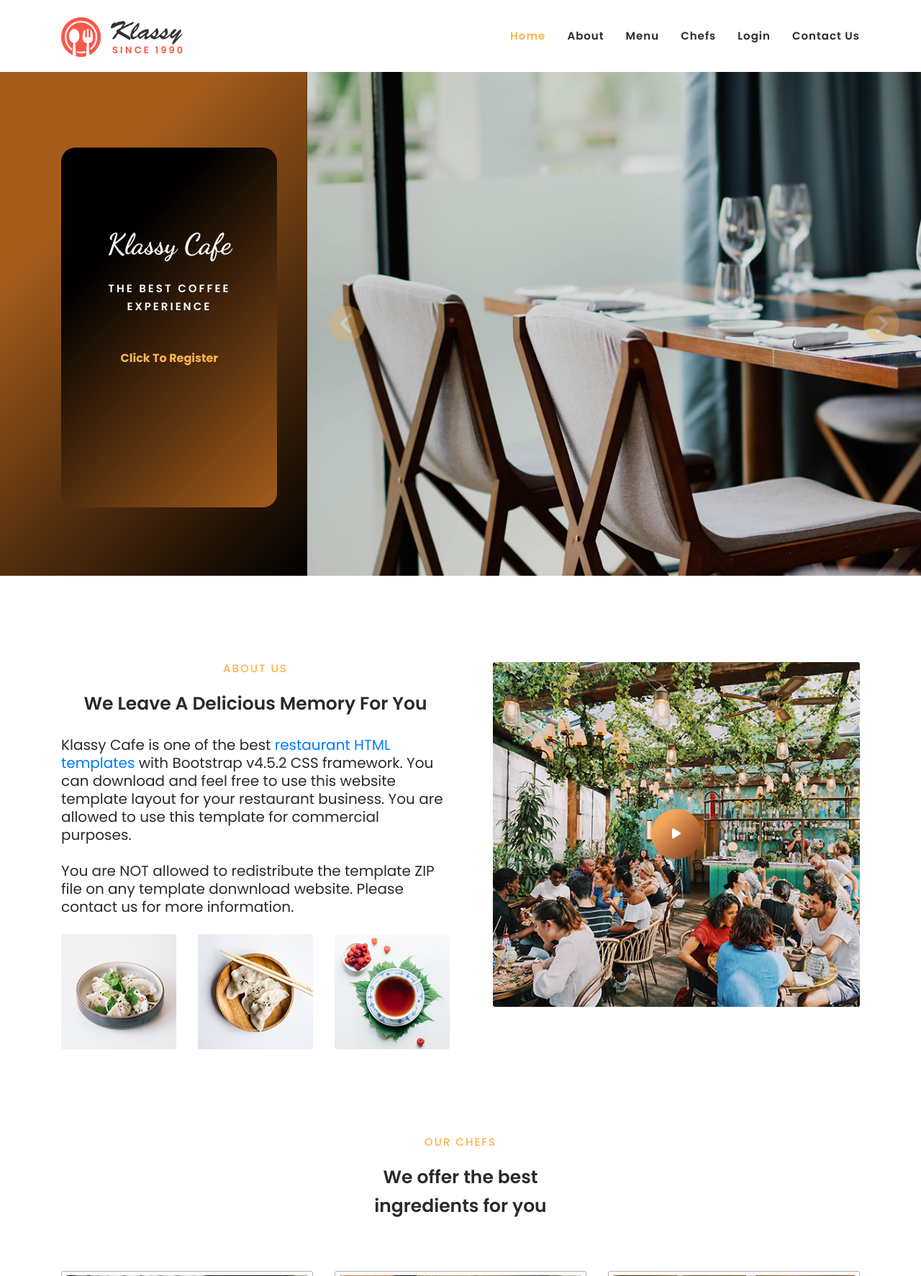
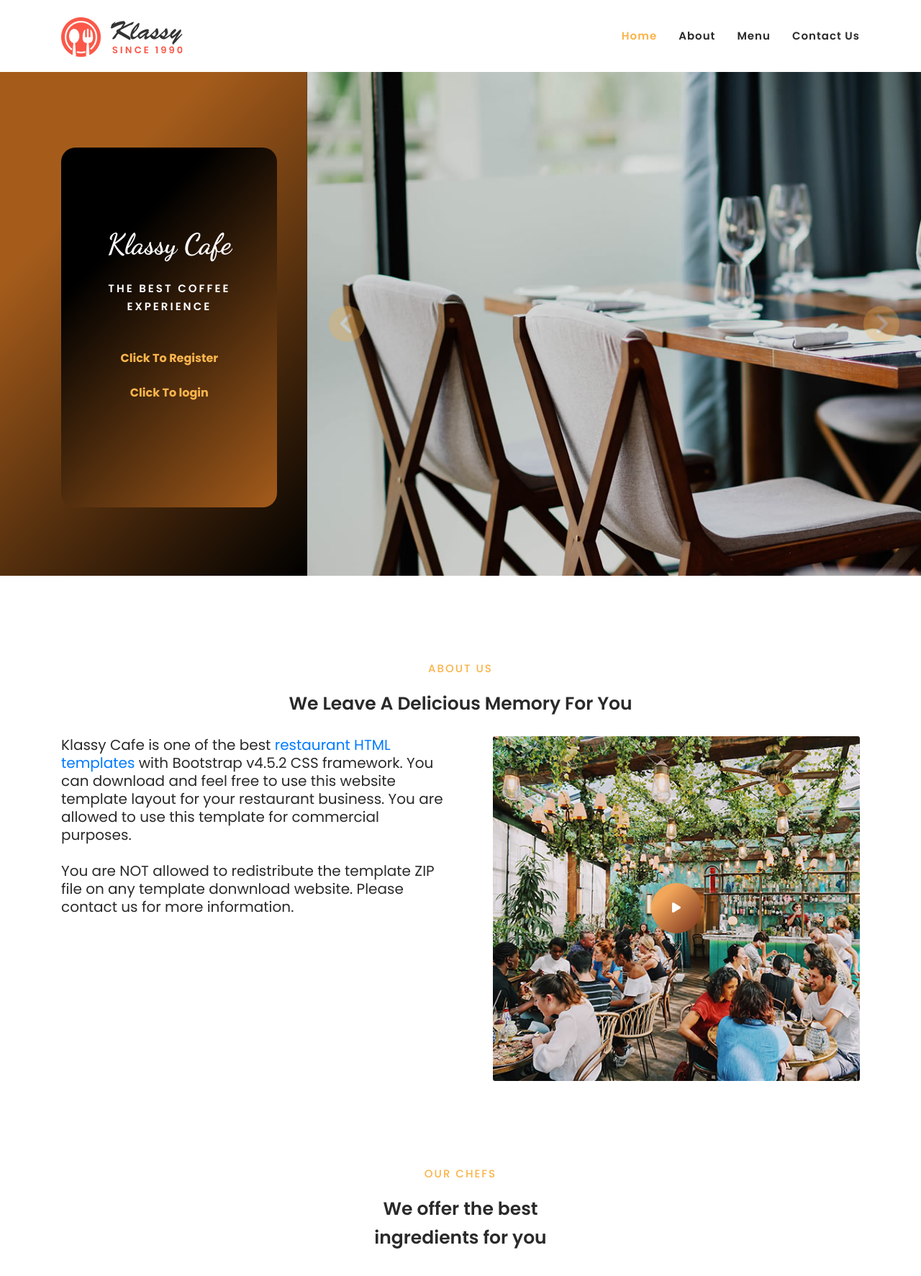
Before and after one commit to SubhamGupta007/StackHack2.0, a Django app: page / in a window 1280 px wide. Shown: the top 1773 px of the page at 72% size. Run offline with Django 3.2, Linux system fonts and the light colour scheme; some libraries are stand-ins or nearby versions.

Commit message:
update home.html

```diff
--- a/StackHackBackend-main/client/templates/client/home.html
+++ b/StackHackBackend-main/client/templates/client/home.html
@@ -71,8 +71,7 @@ https://templatemo.com/tm-558-klassy-cafe
                             </li>
                         -->
                             <li ><a href={% url 'menu/' %}>Menu</a></li>
-                            <li class="scroll-to-section"><a href="#chefs">Chefs</a></li>
-                            <li class="scroll-to-section"><a href="#" data-toggle="modal" data-target="#login-modal">Login</a></li>
+
 
 
 
@@ -121,11 +120,14 @@ https://templatemo.com/tm-558-klassy-cafe
                       <div class="flip-container">
                         <div class="flipper" id="flipper">
                             <div class="front">
-                                  <h1 class="title">Klassy Cafe</h1>
+                                 <h1 class="title">Klassy Cafe</h1>
                                   <p>The best coffee experience</p>
                                   <br>
                                   <br>
                                   <a class="flipbutton" id="loginButton" href="#">Click To Register</a>
+                                  <br>
+                                  <br>
+                                  <a class="flipbutton" id="logButton" href="#">Click To login</a>
                             </div>
 
                        <div class="back">
@@ -181,33 +183,24 @@ https://templatemo.com/tm-558-klassy-cafe
 
     <!-- ***** About Area Starts ***** -->
     <section class="section" id="about">
+      <div class="section-heading">
+                            <h6>About Us</h6>
+                            <h2>We Leave A Delicious Memory For You</h2>
+                        </div>
         <div class="container">
             <div class="row">
                 <div class="col-lg-6 col-md-6 col-xs-12">
                     <div class="left-text-content">
-                        <div class="section-heading">
-                            <h6>About Us</h6>
-                            <h2>We Leave A Delicious Memory For You</h2>
-                        </div>
+
                         <p>Klassy Cafe is one of the best <a href="https://templatemo.com/tag/restaurant" target="_blank" rel="sponsored">restaurant HTML templates</a> with Bootstrap v4.5.2 CSS framework. You can download and feel free to use this website template layout for your restaurant business. You are allowed to use this template for commercial purposes. <br><br>You are NOT allowed to redistribute the template ZIP file on any template donwnload website. Please contact us for more information.</p>
-                        <div class="row">
-                            <div class="col-4">
-                                <img src="{% static 'client/images/about-thumb-01.jpg' %}" alt="">
-                            </div>
-                            <div class="col-4">
-                                <img src="{% static 'client/images/about-thumb-02.jpg' %}" alt="">
-                            </div>
-                            <div class="col-4">
-                                <img src="{% static 'client/images/about-thumb-03.jpg' %}" alt="">
-                            </div>
-                        </div>
+
                     </div>
                 </div>
                 <div class="col-lg-6 col-md-6 col-xs-12">
                     <div class="right-content">
                         <div class="thumb">
                             <a rel="nofollow" href="http://youtube.com"><i class="fa fa-play"></i></a>
-                            <img src="{% static 'client/images/about-video-bg.jpg' %}" alt="">
+                            <img src="assets/images/about-video-bg.jpg" alt="">
                         </div>
                     </div>
                 </div>
@@ -966,12 +959,17 @@ https://templatemo.com/tm-558-klassy-cafe
 
     </script>
     <script>
-  var loginButton = document.getElementById("loginButton");
+   var loginButton = document.getElementById("loginButton");
+  var logButton = document.getElementById("logButton");
 var registerButton = document.getElementById("registerButton");
 
 loginButton.onclick = function(){
   document.querySelector("#flipper").classList.toggle("flip");
 }
+logButton.onclick = function(){
+  document.querySelector("#flipper").classList.toggle("flip");
+}
+
 
 registerButton.onclick = function(){
   document.querySelector("#flipper").classList.toggle("flip");
```
